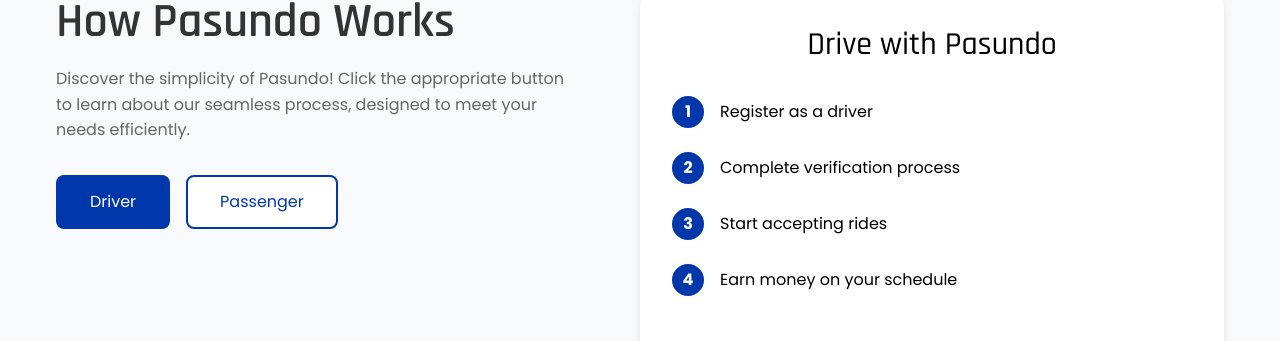
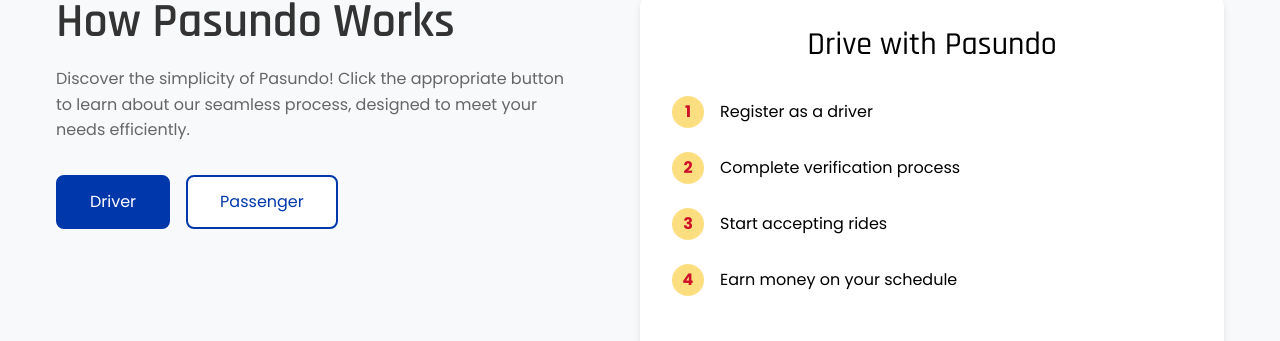
Before and after one commit to coreinspect/pasundo, a Next.js app: page / in a window 1280 px wide. Shown: the part 885-1226 px from the top of the page. Built offline with nearby package versions, Linux system fonts and the light colour scheme.

Commit message:
added animation

```diff
--- a/app/globals.css
+++ b/app/globals.css
@@ -7,6 +7,7 @@
   --blue: #0038ab;
   --yellow: #fade80;
   --white: #ffffff;
+  --red: #ce1126;
 }
 
 /* Reset CSS */
--- a/components/HowItWorks/HowItWorks.tsx
+++ b/components/HowItWorks/HowItWorks.tsx
@@ -1,6 +1,7 @@
 "use client";
 
 import React, { useState } from "react";
+import { motion, AnimatePresence } from "motion/react";
 import "./howitworks.css"; // Changed import from module to regular CSS
 
 type Tab = "driver" | "passenger";
@@ -26,6 +27,46 @@
         "Track your driver",
         "Arrive safely at destination",
       ],
+    },
+  };
+
+  // Animation variants
+  const containerVariants = {
+    hidden: { opacity: 0 },
+    visible: {
+      opacity: 1,
+      transition: {
+        staggerChildren: 0.1,
+      },
+    },
+  };
+
+  const stepVariants = {
+    hidden: {
+      opacity: 0,
+      x: -20,
+    },
+    visible: {
+      opacity: 1,
+      x: 0,
+      transition: {
+        duration: 0.5,
+      },
+    },
+  };
+
+  const numberVariants = {
+    hidden: {
+      scale: 0,
+      rotate: -180,
+    },
+    visible: {
+      scale: 1,
+      rotate: 0,
+      transition: {
+        type: "spring",
+        stiffness: 200,
+      },
     },
   };
 
@@ -58,14 +99,28 @@
         </div>
         <div className="rightContent">
           <h3>{content[activeTab].title}</h3>
-          <div className="steps">
-            {content[activeTab].steps.map((step, index) => (
-              <div key={index} className="step">
-                <span className="stepNumber">{index + 1}</span>
-                <p>{step}</p>
-              </div>
-            ))}
-          </div>
+          <AnimatePresence mode="wait">
+            <motion.div
+              key={activeTab}
+              className="steps"
+              variants={containerVariants}
+              initial="hidden"
+              animate="visible"
+            >
+              {content[activeTab].steps.map((step, index) => (
+                <motion.div
+                  key={index}
+                  className="step"
+                  variants={stepVariants}
+                >
+                  <motion.span className="stepNumber" variants={numberVariants}>
+                    {index + 1}
+                  </motion.span>
+                  <p>{step}</p>
+                </motion.div>
+              ))}
+            </motion.div>
+          </AnimatePresence>
         </div>
       </div>
     </section>
--- a/components/HowItWorks/howitworks.css
+++ b/components/HowItWorks/howitworks.css
@@ -83,8 +83,8 @@
   width: 32px;
   height: 32px;
   border-radius: 50%;
-  background: var(--blue);
-  color: #fff;
+  background: var(--yellow);
+  color: var(--red);
   display: flex;
   align-items: center;
   justify-content: center;
--- a/package.json
+++ b/package.json
@@ -9,7 +9,7 @@
     "lint": "next lint"
   },
   "dependencies": {
-    "motion": "^11.15.0",
+    "motion": "^11.17.0",
     "next": "15.1.3",
     "react": "^19.0.0",
     "react-dom": "^19.0.0",
```
Also changed, not shown: 1 other file (tests, documents, lock files or other folders).
